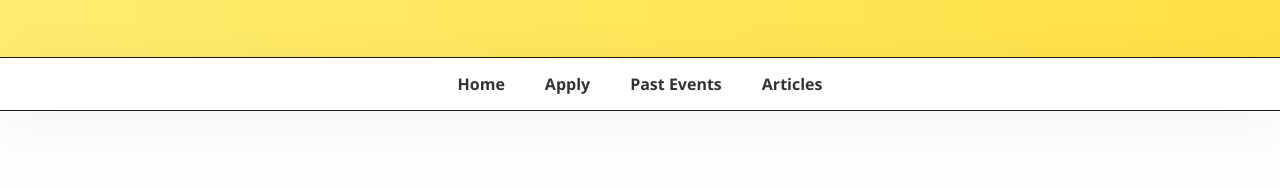
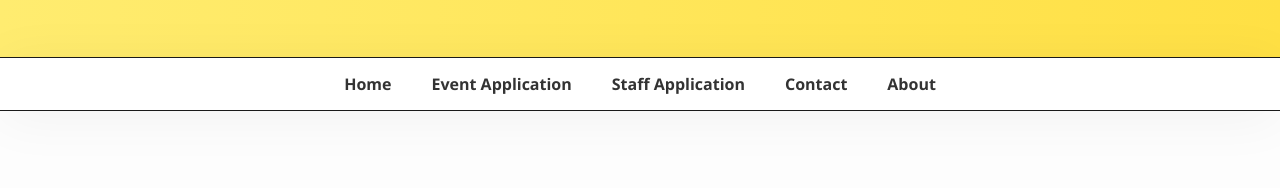
Before and after one commit to Nevm1nd/Nevmind-Civilization-Events, a plain HTML site: page article.html in a window 1280 px wide. Shown: the part 344-532 px from the top of the page. Drawn offline with Linux system fonts and the light colour scheme.

Commit message:
Update article.html

```diff
--- a/article.html
+++ b/article.html
@@ -94,9 +94,10 @@
 
   <nav>
     <a href="index.html">Home</a>
-    <a href="apply.html">Apply</a>
-    <a href="index.html#events">Past Events</a>
-    <a href="index.html#articles">Articles</a>
+    <a href="event-application-form.html">Event Application</a>
+    <a href="staff-application-form.html">Staff Application</a>
+    <a href="contact-us.html">Contact</a>
+    <a href="about.html">About</a>
   </nav>
 
   <section class="section" id="eag-article">
```
